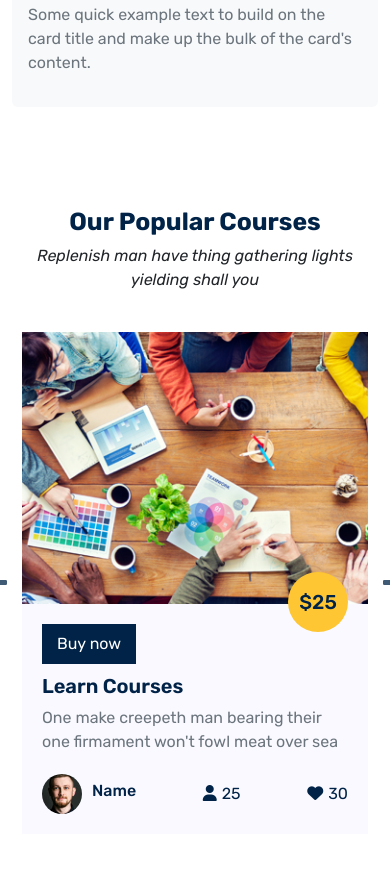
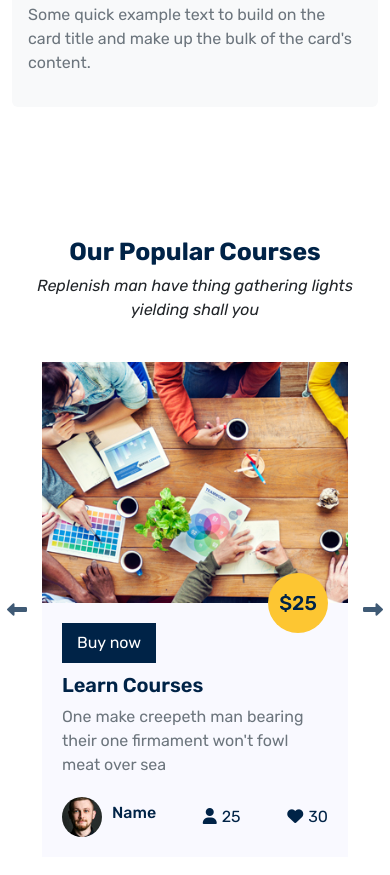
Before and after one commit to mahfuzahmedzisan/city-academy, a plain HTML site: page index.html in a window 390 px wide. Shown: the part 1049-1924 px from the top of the page. Drawn offline with nearby package versions, Linux system fonts and the light colour scheme.

Commit message:
Fixed Responsive Course Section

```diff
--- a/assets/css/responsive.css
+++ b/assets/css/responsive.css
@@ -1,3 +1,9 @@
+@media only screen and (max-width: 992px) {
+   .course-section{
+      padding: 80px 20px;
+   }
+}
+
 @media only screen and (max-width: 650px) {
 
    /* Review Section  */
```
